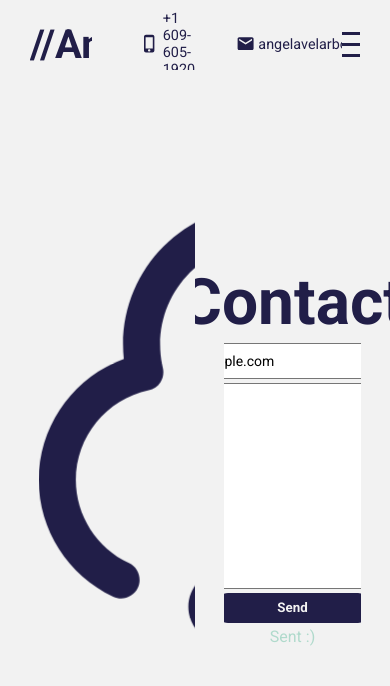
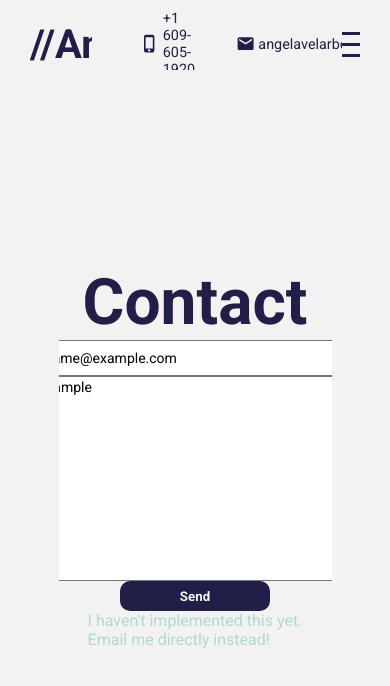
Before and after one commit to AngelAvelarBonilla/angelbonilla-info, a React (Create React App) app: page / in a window 390 px wide. Both pictures are taken after typing "name@example.com", "Sample" into the empty fields and a click on the button "Send". Shown: the top 686 px of the page. Built offline with nearby package versions, Linux system fonts and the light colour scheme.

Commit message:
Site is mostly mobile friendly

```diff
--- a/src/components/contact/Contact.jsx
+++ b/src/components/contact/Contact.jsx
@@ -19,7 +19,12 @@ const Contact = () => {
           <input type="text" placeholder="Email" />
           <textarea placeholder="Message"></textarea>
           <button type="submit">Send</button>
-          {submitted && <span>Sent :)</span>}
+          {submitted && (
+            <span>
+              I haven't implemented this yet. <br />
+              Email me directly instead!
+            </span>
+          )}
         </form>
       </div>
     </div>
--- a/src/components/contact/contact.scss
+++ b/src/components/contact/contact.scss
@@ -7,6 +7,10 @@
   .left{
     flex: 1;
     overflow: hidden;
+
+    @include mobile {
+      display: none;
+    }
     img{
       height: 100%;
       scale: 0.9;
--- a/src/components/experience/experience.scss
+++ b/src/components/experience/experience.scss
@@ -22,6 +22,7 @@
     @include mobile{
     flex-direction: column;
     height: 100%;
+    display: inline;
     }
 
     .entry{
@@ -38,7 +39,6 @@
 
       @include mobile{
       width: 80%;
-      height: 100%;
       overflow: visible;
       }
 
@@ -78,6 +78,10 @@
 
       &:hover{
         transform: scale(1.1);
+
+        @include mobile {
+          transform: none;
+        }
       }
     }
   }
```
